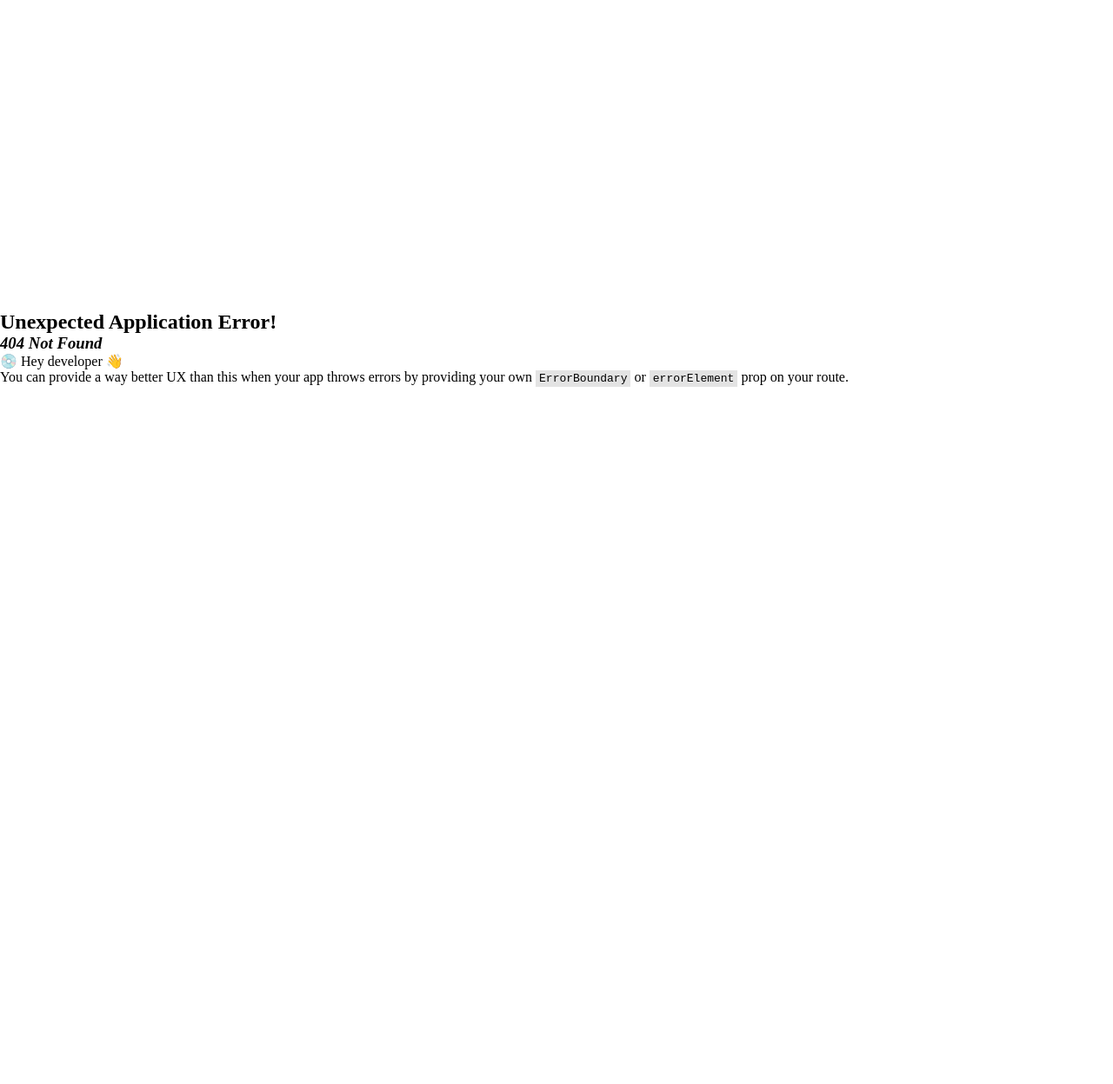
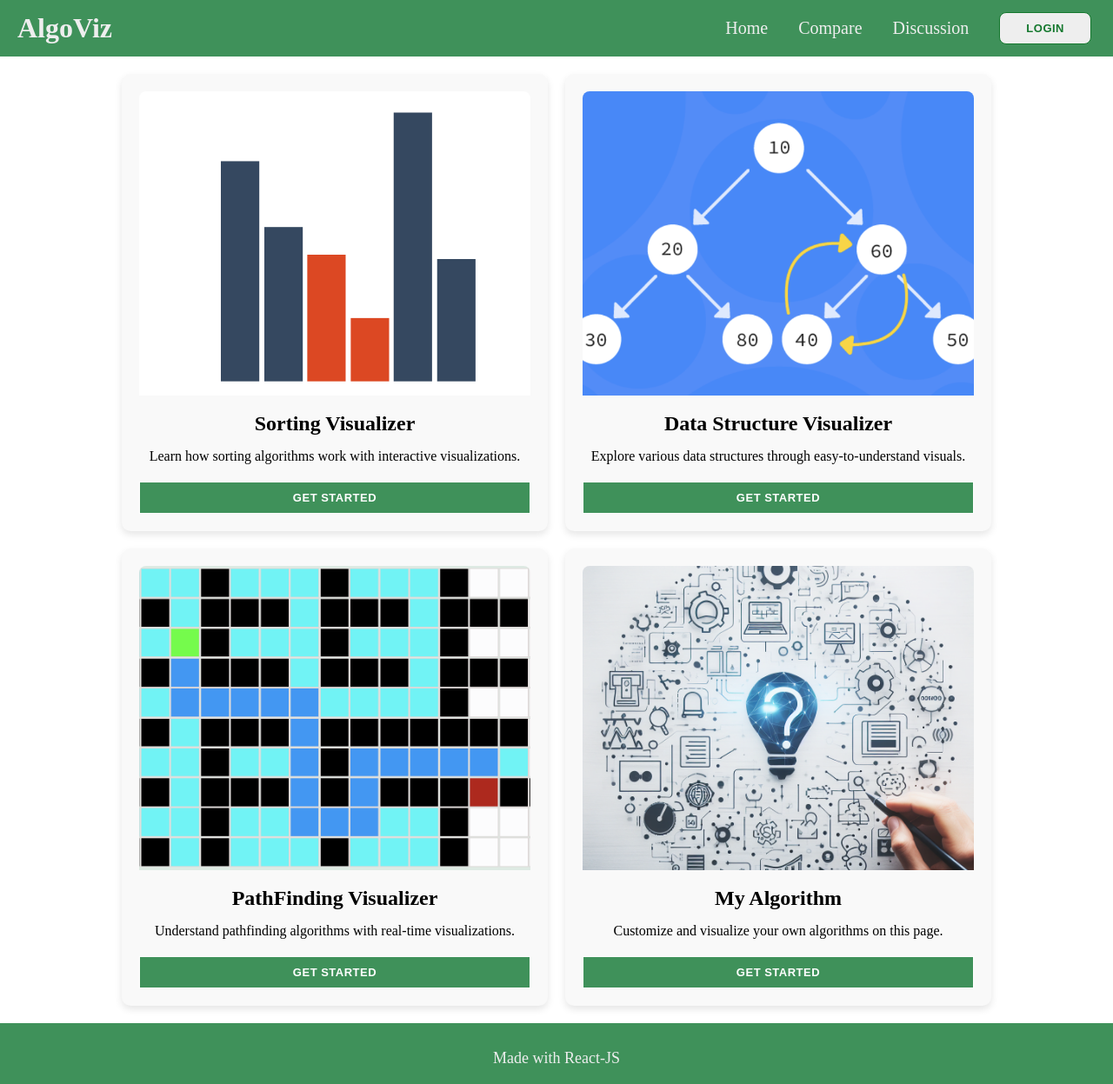
Before and after one commit to YeYintAungNaing/AlgoViz-front-end-only, a React (Vite) app: page / in a window 1280 px wide. Before the commit this address had no page. Shown: the whole page at 87% size. Before the commit the page ends 800 px from the top, so only its background shows below. Built offline with nearby package versions, Linux system fonts and the light colour scheme.

Commit message:
remove base url

```diff
--- a/src/components/NavBar.jsx
+++ b/src/components/NavBar.jsx
@@ -4,14 +4,14 @@ import { Link } from "react-router-dom"
 function NavBar() {
   return (
     <div className="navBar">
-        <Link className='link' to="/AlgoViz-front-end-only">
+        <Link className='link' to="/">
           <h1>AlgoViz</h1>
         </Link>
       <div className="navLinks">
-        <Link className='link' to='/AlgoViz-front-end-only'>Home</Link>
-        <Link className='link' to='/AlgoViz-front-end-only/compare'>Compare</Link>
-        <Link className='link' to='/AlgoViz-front-end-only/discussion'>Discussion</Link>
-        <Link className="link" to='/AlgoViz-front-end-only/register'>
+        <Link className='link' to='/'>Home</Link>
+        <Link className='link' to='/compare'>Compare</Link>
+        <Link className='link' to='/discussion'>Discussion</Link>
+        <Link className="link" to='/register'>
           <button className="submit-button">Login</button>
         </Link>
       </div>
--- a/src/pages/Home.jsx
+++ b/src/pages/Home.jsx
@@ -9,42 +9,42 @@ function Home() {
     <div className="home">
      <div className="home-cards">
       <div className="home-card">
-        <Link className="link" to="/AlgoViz-front-end-only/sortingVisualizer">
+        <Link className="link" to="/sortingVisualizer">
           <img src={sortingImg} alt="Sorting Visualizer" />
         </Link>
         <h3>Sorting Visualizer</h3>
         <p>Learn how sorting algorithms work with interactive visualizations.</p>
-        <Link className="link" to="/AlgoViz-front-end-only/sortingVisualizer">
+        <Link className="link" to="/sortingVisualizer">
           <button className="submit-button">Get Started</button>
         </Link>
       </div>
       <div className="home-card">
-        <Link className="link" to="/AlgoViz-front-end-only/dataStructureVisualizer">
+        <Link className="link" to="/dataStructureVisualizer">
           <img src={dsImg} alt="dataStructureVisualizer" />
         </Link>
         <h3>Data Structure Visualizer</h3>
         <p>Explore various data structures through easy-to-understand visuals.</p>
-        <Link className="link" to="/AlgoViz-front-end-only/dataStructureVisualizer">
+        <Link className="link" to="/dataStructureVisualizer">
           <button className="submit-button">Get Started</button>
         </Link>
       </div>
       <div className="home-card">
-        <Link className="link" to="/AlgoViz-front-end-only/pathFindingVisualizer">
+        <Link className="link" to="/pathFindingVisualizer">
           <img src={pathFinderImg} alt="pathFindingVisualizerr" />
         </Link>
         <h3>PathFinding Visualizer</h3>
         <p>Understand pathfinding algorithms with real-time visualizations.</p>
-        <Link className="link" to="/AlgoViz-front-end-only/pathFindingVisualizer">
+        <Link className="link" to="/pathFindingVisualizer">
           <button className="submit-button">Get Started</button>
         </Link>
       </div>
       <div className="home-card">
-        <Link className="link" to="/AlgoViz-front-end-only/myAlgorithm">
+        <Link className="link" to="/myAlgorithm">
           <img src={myAlgo} alt="myAlgorithm" />
         </Link>
         <h3>My Algorithm</h3>
         <p>Customize and visualize your own algorithms on this page.</p>
-        <Link className="link" to="/AlgoViz-front-end-only/myAlgorithm">
+        <Link className="link" to="/myAlgorithm">
           <button className="submit-button">Get Started</button>
         </Link>
       </div>
--- a/src/pages/auth/Login.jsx
+++ b/src/pages/auth/Login.jsx
@@ -10,14 +10,14 @@ export default function Login() {
         <h1>Login</h1>
         <input placeholder="Name"></input>
         <input placeholder="Password"></input>
-        <Link className="link" to='/AlgoViz-front-end-only'><button className="submit-button">Login</button></Link>
-        <Link className="link" to='/AlgoViz-front-end-only'><button className="gmail-button">Sign in with gmail account</button></Link>
+        <Link className="link" to='/'><button className="submit-button">Login</button></Link>
+        <Link className="link" to='/'><button className="gmail-button">Sign in with gmail account</button></Link>
       </div>
       <div className="login-info">
         <h2>Welcome To AlgoViz</h2>
         <span>Do not have an account?</span>
         <span>Click the button below to register instead</span>
-        <Link className="link" to='/AlgoViz-front-end-only/register'><button className="submit-button">Register</button></Link>
+        <Link className="link" to='/register'><button className="submit-button">Register</button></Link>
       </div>
     </div>
   </div>
--- a/src/pages/auth/Register.jsx
+++ b/src/pages/auth/Register.jsx
@@ -11,14 +11,14 @@ function Register() {
         <input placeholder="Name"></input>
         <input placeholder="Password"></input>
         <input placeholder="Comfirm password"></input>
-        <Link className="link"  to='/AlgoViz-front-end-only'><button className="submit-button">Register</button></Link>
-        <Link className="link"  to='/AlgoViz-front-end-only'><button className="gmail-button">Sign in as a guest user</button></Link>
+        <Link className="link"  to='/'><button className="submit-button">Register</button></Link>
+        <Link className="link"  to='/'><button className="gmail-button">Sign in as a guest user</button></Link>
       </div>
       <div className="register-info">
         <h2>Welcome To AlgoViz</h2>
         <span>Register to use fully enjoy the website features</span>
         <span>Click the button below to sign in instead</span>
-        <Link className="link"  to='/AlgoViz-front-end-only/login'><button className="submit-button">Sign in</button></Link>
+        <Link className="link"  to='/login'><button className="submit-button">Sign in</button></Link>
       </div>
     </div>
   </div>
--- a/vite.config.js
+++ b/vite.config.js
@@ -4,7 +4,7 @@ import react from '@vitejs/plugin-react'
 // https://vitejs.dev/config/
 export default defineConfig({
   plugins: [react()],
-  base : "/AlgoViz-front-end-only",
+  base : "/",
   css: {
     preprocessorOptions: {
       scss: {
```
Also changed, not shown: src/App.jsx (+11 -11 lines).
